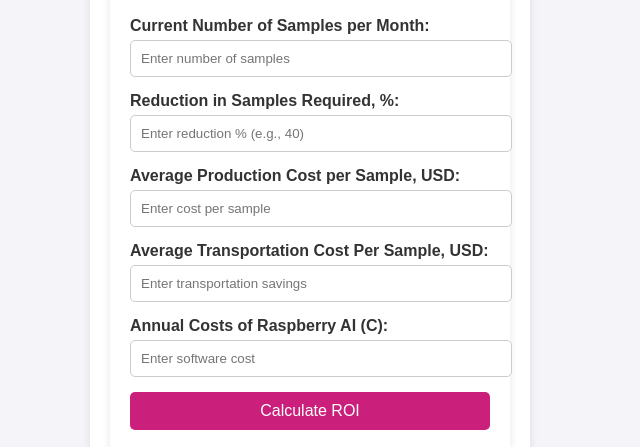
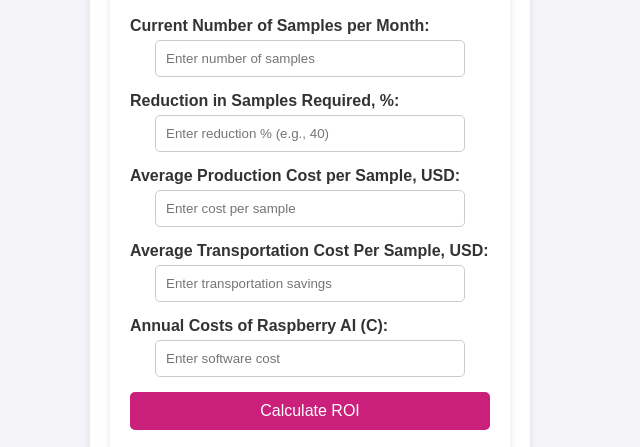
Before and after one commit to m-bluebird/roi-calculator-raspberry, a plain HTML site: page index.html in a window 1280 px wide. Shown: the part 352-799 px from the top of the page, without its empty margins (330-970 px from the left). Drawn offline with Linux system fonts and the light colour scheme.

Commit message:
Update styles.css

```diff
--- a/styles.css
+++ b/styles.css
@@ -28,11 +28,15 @@ form label {
 }
 
 form input {
-    width: 100%;
+    width: 80%; /* Set a narrower width (e.g., 80% of the container) */
+    max-width: 300px; /* Ensure input boxes do not exceed a specific size */
     padding: 10px;
     margin-bottom: 15px;
     border: 1px solid #ccc;
     border-radius: 5px;
+    display: block; /* Ensures the inputs stay on separate lines */
+    margin-left: auto; /* Centers the input box horizontally */
+    margin-right: auto;
 }
 
 button {
```
